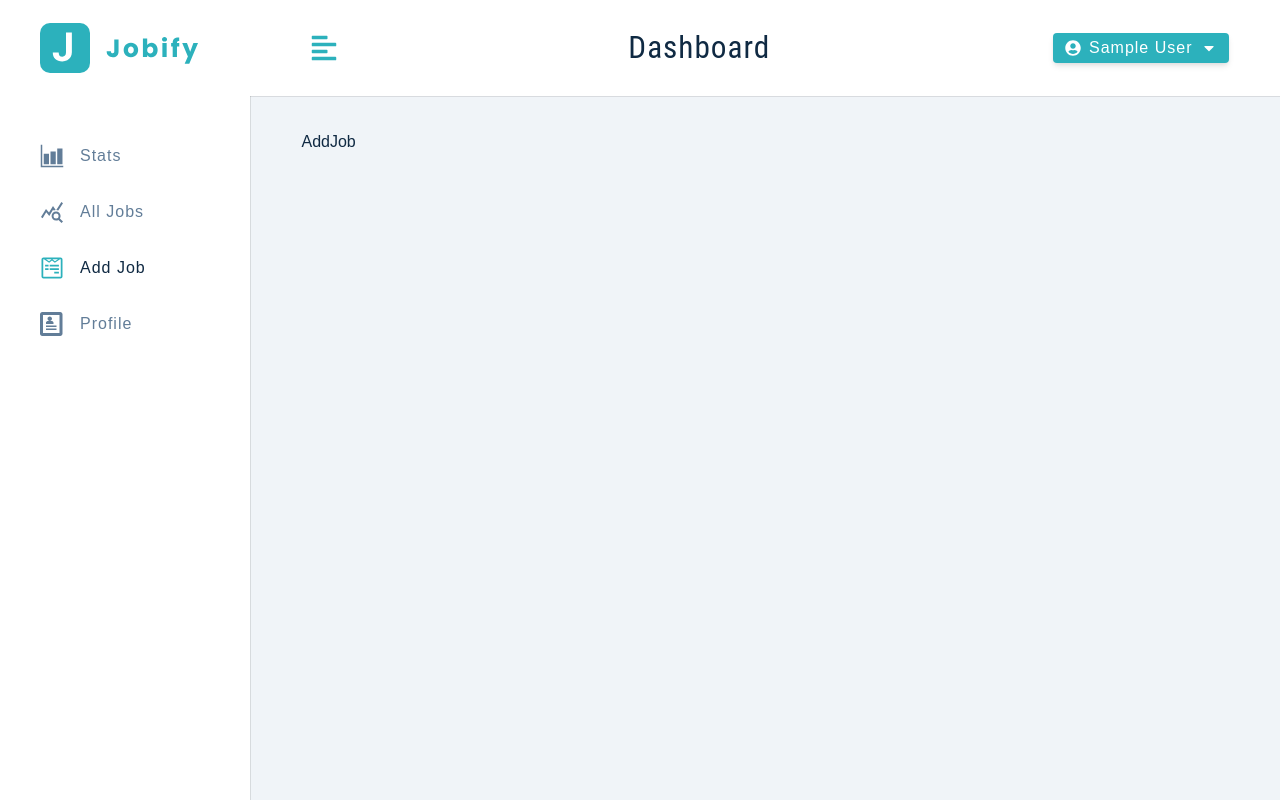
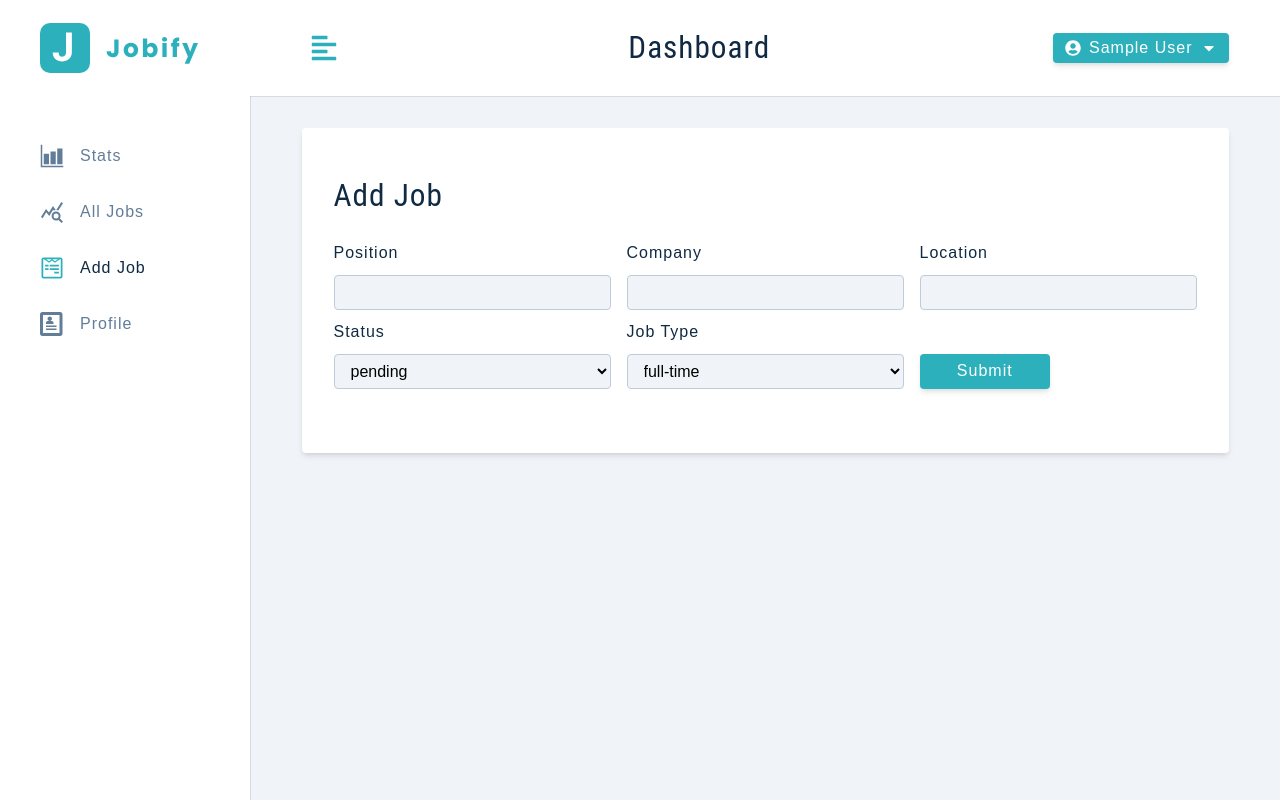
Before and after one commit to andrewpetersondev/jobify, a React (Create React App) app in the folder client/: page /add-job in a window 1280 px wide. Built offline with nearby package versions, Linux system fonts and the light colour scheme; sample sign-in values are in the browser's storage.

Commit message:
completed video 134

```diff
--- /dev/null
+++ b/client/src/components/FormRowSelect.js
@@ -0,0 +1,26 @@
+const FormRowSelect = ({ labelText, name, value, handleChange, list }) => {
+    return (
+        <div className="form-row">
+            <label htmlFor={name} className="form-label">
+                {labelText || name}
+            </label>
+
+            <select
+                name={name}
+                value={value}
+                onChange={handleChange}
+                className="form-select"
+            >
+                {list.map((itemValue, index) => {
+                    return (
+                        <option key={index} value={itemValue}>
+                            {itemValue}
+                        </option>
+                    );
+                })}
+            </select>
+        </div>
+    )
+}
+
+export default FormRowSelect
--- a/client/src/components/index.js
+++ b/client/src/components/index.js
@@ -2,7 +2,7 @@ import Alert from './Alert'
 import BigSidebar from './BigSidebar'
 // import ChartsContainer from './ChartsContainer'
 import FormRow from './FormRow'
-// import FormRowSelect from './FormRowSelect'
+import FormRowSelect from './FormRowSelect'
 // import JobsContainer from './JobsContainer'
 import Loading from './Loading'
 import Logo from './Logo'
@@ -17,7 +17,7 @@ export {
   Navbar,
   BigSidebar,
   SmallSidebar,
-  // FormRowSelect,
+  FormRowSelect,
   // SearchContainer,
   // JobsContainer,
   // StatsContainer,
--- a/client/src/context/appContext.js
+++ b/client/src/context/appContext.js
@@ -24,8 +24,17 @@ const initialState = {
     user: user ? JSON.parse(user) : null,
     token: token,
     userLocation: userLocation || '',
+    showSidebar: false,
+    isEditing: false,
+    editJobId: '',
+    position: '',
+    company: '',
     jobLocation: userLocation || '',
-    showSidebar: false,
+    jobTypeOptions: ['full-time', 'part-time', 'remote', 'internship'],
+    jobType: 'full-time',
+    statusOptions: ['pending', 'interview', 'declined'],
+    status: 'pending',
+
 }
 
 const AppContext = React.createContext()
--- a/client/src/pages/dashboard/AddJob.js
+++ b/client/src/pages/dashboard/AddJob.js
@@ -1,7 +1,98 @@
+import { FormRow, Alert } from '../../components'
+import { useAppContext } from '../../context/appContext'
+import Wrapper from '../../assets/wrappers/DashboardFormPage'
+import FormRowSelect from '../../components/FormRowSelect'
 
 const AddJob = () => {
+    const {
+        isEditing,
+        showAlert,
+        displayAlert,
+        position,
+        company,
+        jobLocation,
+        jobType,
+        jobTypeOptions,
+        status,
+        statusOptions
+    } = useAppContext()
+
+    // const [position, setPosition] = useState(user?.position)
+
+    const handleSubmit = (e) => {
+        e.preventDefault()
+        // comment out for testing backend
+        // if (!position || !company || !jobLocation) {
+        //     displayAlert()
+        //     return
+        // }
+        console.log('create job')
+    }
+
+    const handleJobInput = (e) => {
+        const name = e.target.name
+        const value = e.target.value
+        console.log(`${name}: ${value}`)
+    }
+
     return (
-        <div>AddJob</div>
+        <Wrapper>
+            <form className="form">
+                <h3>{isEditing ? "edit job" : "add job"} </h3>
+                {showAlert && <Alert />}
+
+                {/* position */}
+                <div className="form-center">
+                    <FormRow
+                        type="text"
+                        name="position"
+                        value={position}
+                        handleChange={handleJobInput}
+                    />
+                    {/* company */}
+                    <FormRow
+                        type="text"
+                        name="company"
+                        value={company}
+                        handleChange={handleJobInput}
+                    />
+                    {/* location */}
+                    <FormRow
+                        type="text"
+                        labelText="location"
+                        name="jobLocation"
+                        value={jobLocation}
+                        handleChange={handleJobInput}
+                    />
+                    {/* job status */}
+                    <FormRowSelect
+                        name="status"
+                        value={status}
+                        handleChange={handleJobInput}
+                        list={statusOptions}
+                    />
+
+                    {/* job type */}
+                    <FormRowSelect
+                        name="jobType"
+                        labelText="job type"
+                        value={jobType}
+                        handleChange={handleJobInput}
+                        list={jobTypeOptions}
+                    />
+
+                    <div className="btn-container">
+                        <button
+                            className="btn btn-block submit-btn"
+                            type="submit"
+                            onClick={handleSubmit}
+                        >
+                            submit
+                        </button>
+                    </div>
+                </div>
+            </form>
+        </Wrapper>
     )
 }
 
```
